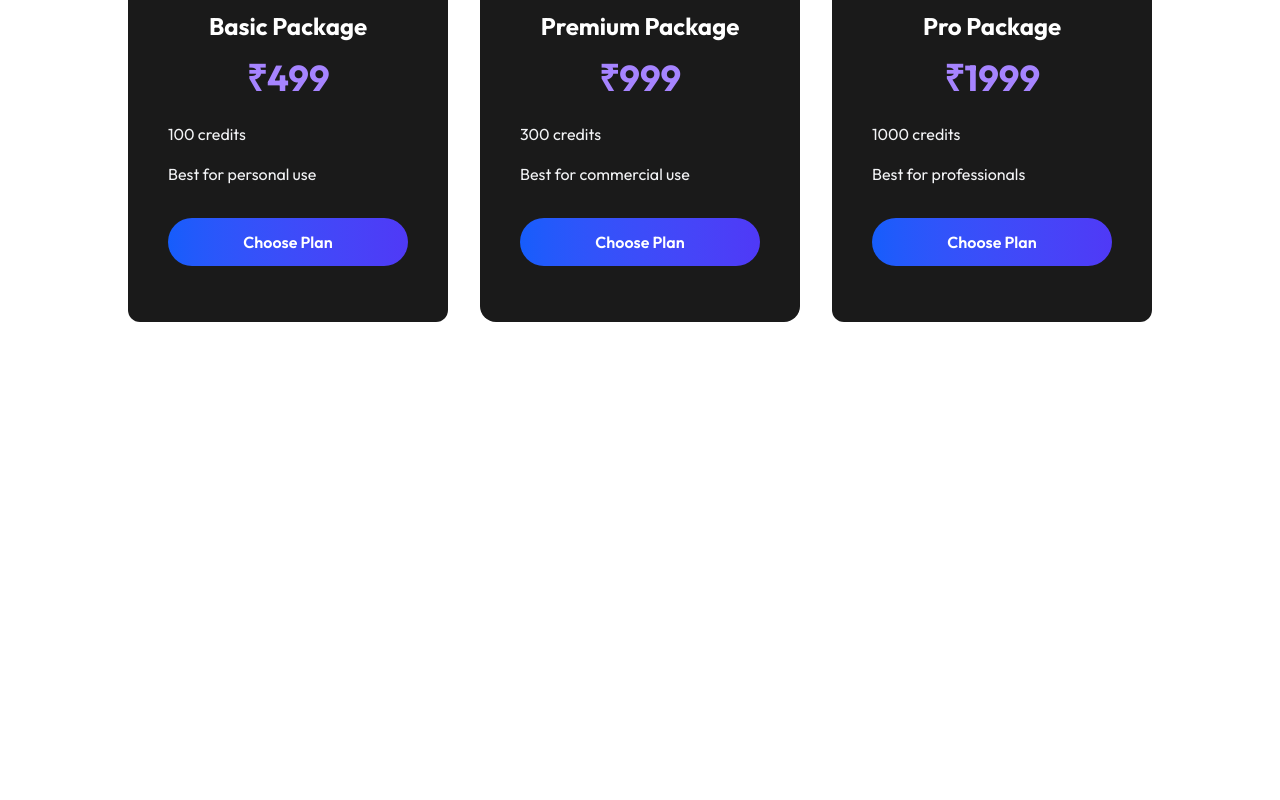
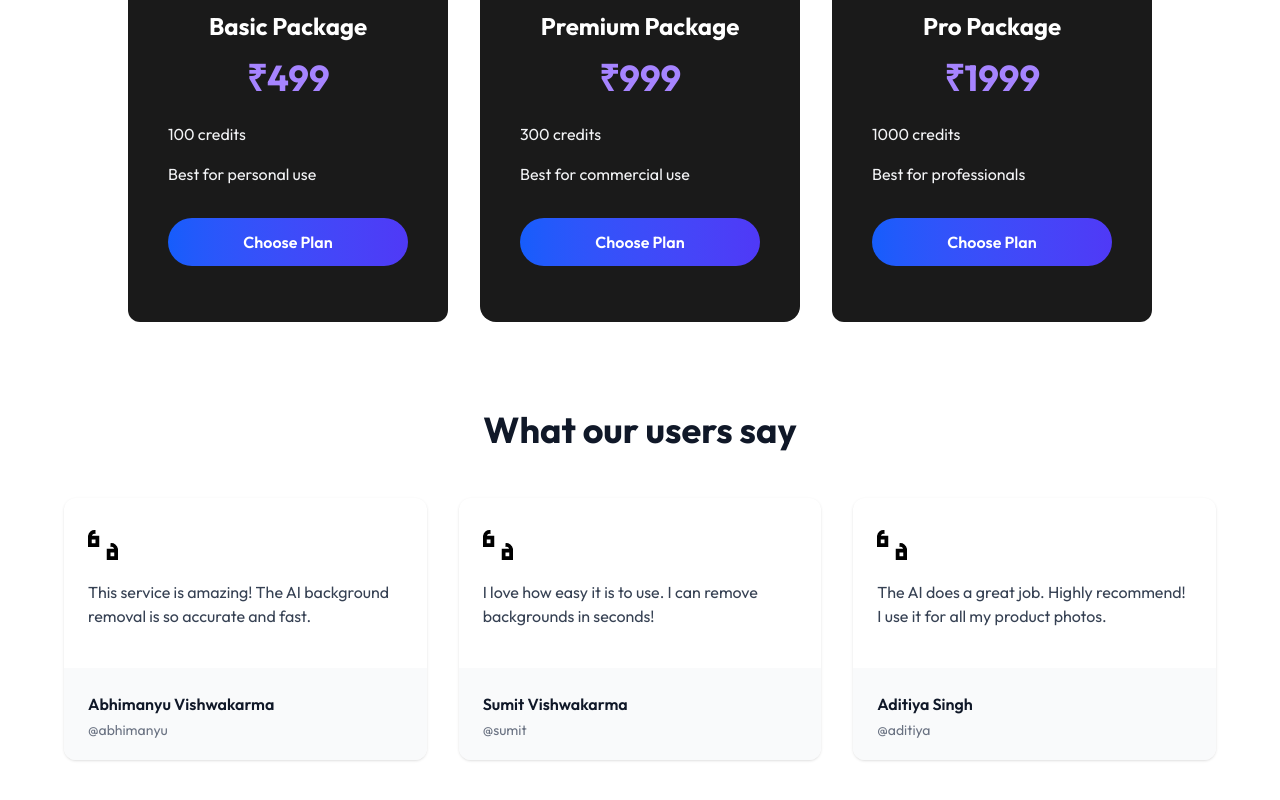
Before and after one commit to manishsahanidev/remove.bg, a React (Vite) app in the folder client/: page / in a window 1280 px wide. Shown: the part 2120-2920 px from the top of the page. Before the commit the page ends 2546 px from the top, so only its background shows below. Built offline with nearby package versions, Linux system fonts and the light colour scheme.

Commit message:
feat(client): add Testimonial component and integrate into Home page; define testimonials in assets

```diff
--- a/client/src/assets/assets.js
+++ b/client/src/assets/assets.js
@@ -57,3 +57,24 @@ export const plans = [
     popular: false
   },
 ];
+
+export const testimonials = [
+  {
+    id: 1,
+    quote: "This service is amazing! The AI background removal is so accurate and fast.",
+    author: "Abhimanyu Vishwakarma",
+    handle: "@abhimanyu",
+  },
+  {
+    id: 2,
+    quote: "I love how easy it is to use. I can remove backgrounds in seconds!",
+    author: "Sumit Vishwakarma",
+    handle: "@sumit",
+  },
+  {
+    id: 3,
+    quote: "The AI does a great job. Highly recommend! I use it for all my product photos.",
+    author: "Aditiya Singh",
+    handle: "@aditiya",
+  }
+];
--- /dev/null
+++ b/client/src/components/Testimonial.jsx
@@ -0,0 +1,52 @@
+import { testimonials } from "../assets/assets";
+
+const Testimonial = () => {
+  return (
+    <div className="max-w-7xl mx-auto px-4 sm:px-6 lg:px-8 py-12">
+      {/* Testimonial title */}
+      <h2 className="text-3xl md:text-4xl font-bold text-gray-900 mb-12 text-center">
+        What our users say
+      </h2>
+
+      {/* Testimonial cards */}
+      <div className="grid grid-cols-1 md:grid-cols-3 gap-8">
+        {testimonials.map((testimonial) => (
+          <div
+            key={testimonial.id}
+            className="flex flex-col max-w-md mx-auto md:mx-0 justify-between rounded-xl shadow hover:shadow-lg transition-shadow"
+          >
+            <div className="flex flex-col px-6 pt-8 mb-10 space-y-5">
+              <svg
+                fill="#000000"
+                width="30px"
+                height="30px"
+                viewBox="0 0 16 16"
+                xmlns="http://www.w3.org/2000/svg"
+              >
+                <path
+                  d="M.036 3A3.504 3.504 0 0 1 4 .036v2.049A1.506 1.506 0 0 0 2.085 3H6v6H0V3h.036zm15.928 7H16v6h-6v-6h3.915A1.496 1.496 0 0 0 12 9.086v-2.05A3.504 3.504 0 0 1 15.964 10zM14 12h-2v2h2v-2zM2 5v2h2V5H2z"
+                  fill-rule="evenodd"
+                />
+              </svg>
+              <p className="text-gray-700 m-0" style={{ hyphens: "auto" }}>
+                {testimonial.quote}
+              </p>
+            </div>
+            <div className="flex space-x-2 bg-gray-50 px-6 pt-6 pb-5 rounded-b-xl">
+              <div className="flex flex-col justify-center">
+                <p className="font-semibold text-gray-900 m-0">
+                  {testimonial.author}
+                </p>
+                <p className="text-gray-500 text-sm m-0 mt-1">
+                  {testimonial.handle}
+                </p>
+              </div>
+            </div>
+          </div>
+        ))}
+      </div>
+    </div>
+  );
+};
+
+export default Testimonial;
--- a/client/src/pages/Home.jsx
+++ b/client/src/pages/Home.jsx
@@ -2,6 +2,7 @@ import Header from "../components/Header";
 import { HowToSteps } from "../components/HowToSteps";
 import Pricing from "../components/Pricing";
 import Slider from "../components/Slider";
+import Testimonial from "../components/Testimonial";
 
 const Home = () => {
   return (
@@ -19,6 +20,7 @@ const Home = () => {
       <Pricing/>
 
       {/* Testimonials Section */}
+      <Testimonial/>
 
       {/* TryNow Section */}
     </div>
```
